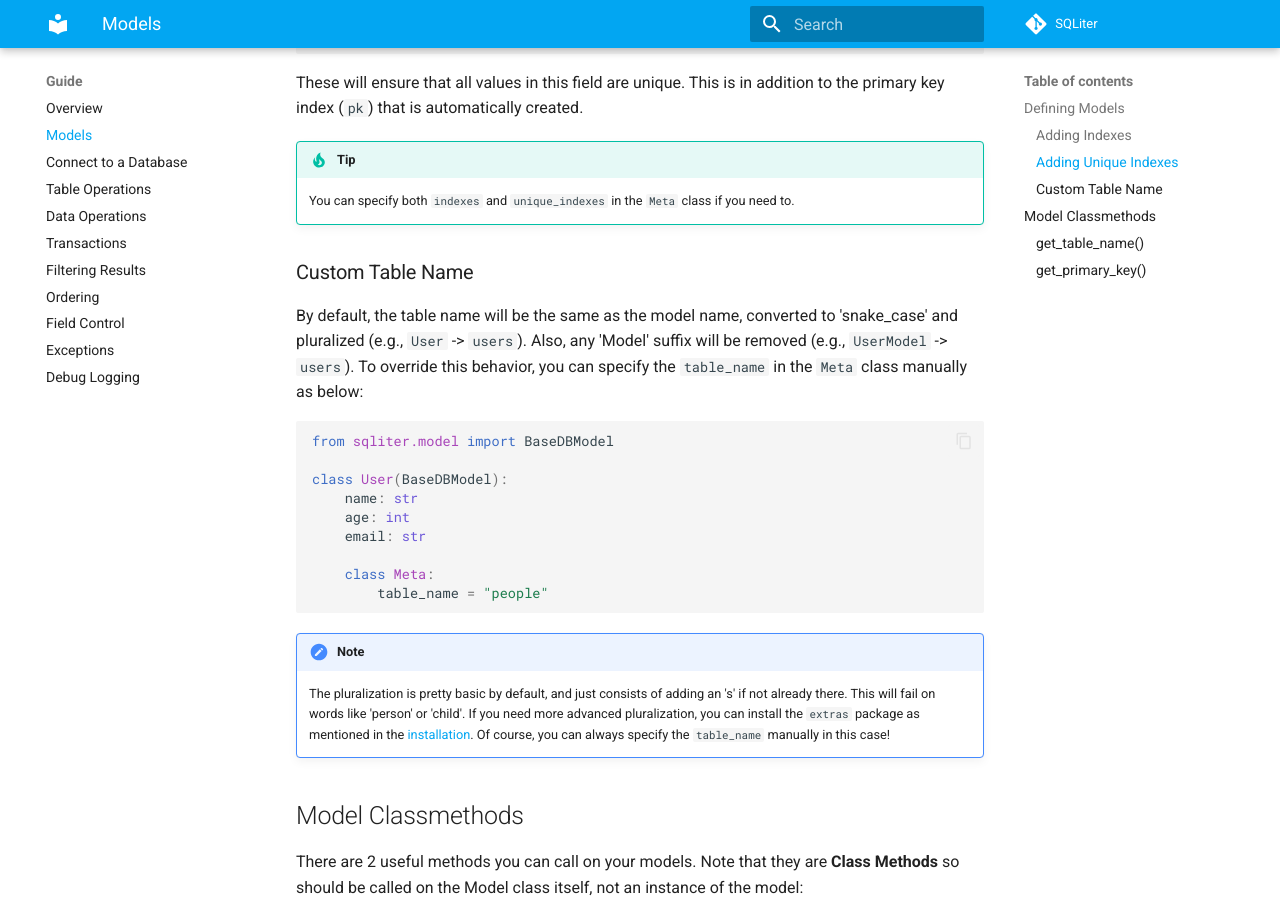
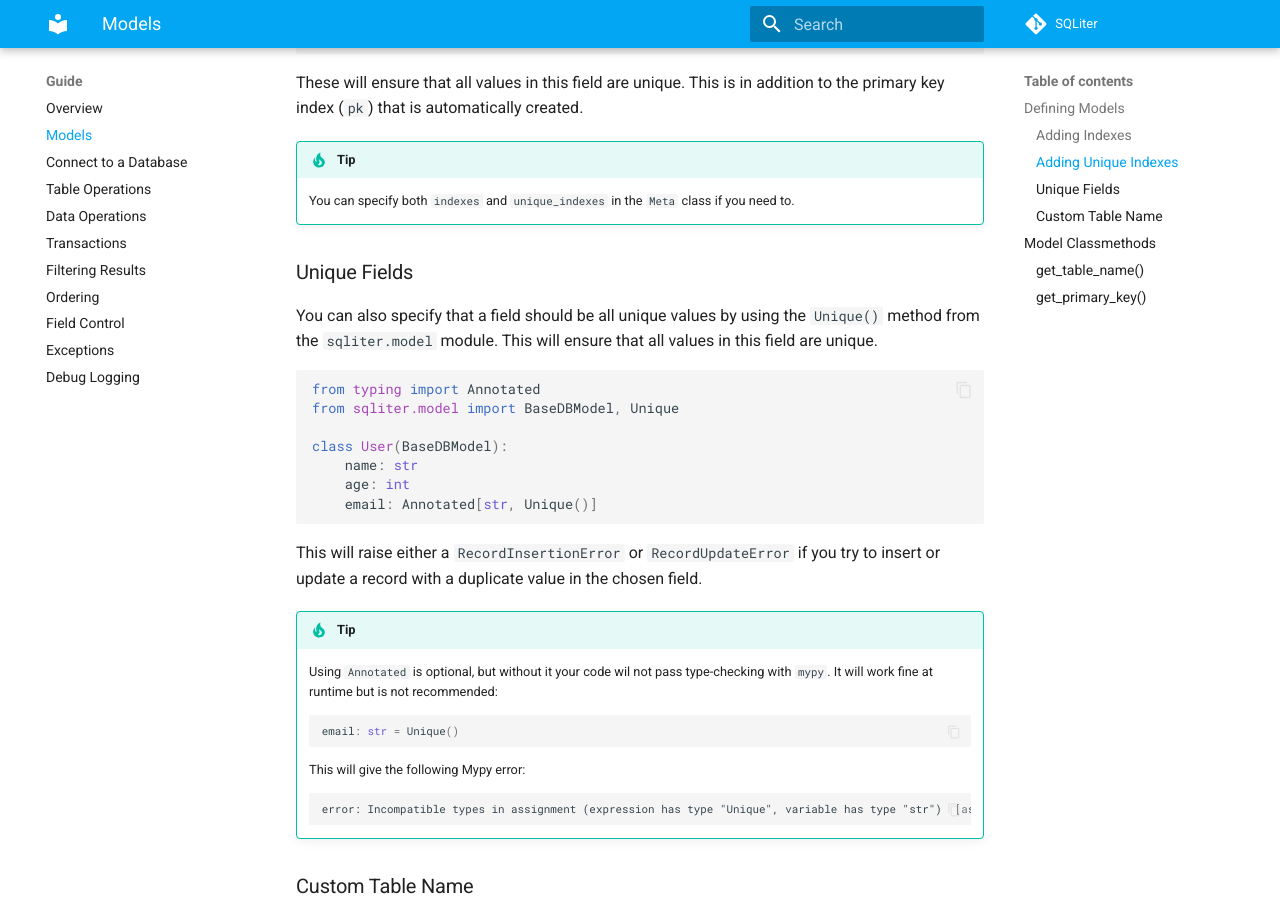
Before and after one commit to seapagan/sqliter-py, an MkDocs documentation site: the page built from docs/guide/models.md, in a window 1280 px wide and 900 px high, scrolled down 1530 px. Built offline with MkDocs 1.6.1 and Material for MkDocs 9.7.7, drawn with Linux system fonts in a browser that asks for light colours; plug-ins that fetch from the network failed and are left out; comment, search, counter and statistics services are not loaded.

Commit message:
update docs for the unique functionality
Signed-off-by: Grant Ramsay <seapagan@gmail.com>

````diff
--- a/docs/guide/models.md
+++ b/docs/guide/models.md
@@ -76,6 +76,41 @@ to the primary key index (`pk`) that is automatically created.
 > You can specify both `indexes` and `unique_indexes` in the `Meta` class if you
 > need to.
 
+### Unique Fields
+
+You can also specify that a field should be all unique values by using the
+`Unique()` method from the `sqliter.model` module. This will ensure that all
+values in this field are unique.
+
+```python
+from typing import Annotated
+from sqliter.model import BaseDBModel, Unique
+
+class User(BaseDBModel):
+    name: str
+    age: int
+    email: Annotated[str, Unique()]
+```
+
+This will raise either a `RecordInsertionError` or `RecordUpdateError` if you
+try to insert or update a record with a duplicate value in the chosen field.
+
+> [!TIP]
+>
+> Using `Annotated` is optional, but without it your code wil not pass
+> type-checking with `mypy`. It will work fine at runtime but is not recommended:
+>
+> ```python
+>     email: str = Unique()
+>
+>```
+>
+> This will give the following Mypy error:
+>
+> ```pre
+> error: Incompatible types in assignment (expression has type "Unique", variable has type "str")  [assignment]
+>```
+
 ### Custom Table Name
 
 By default, the table name will be the same as the model name, converted to
````
Also changed, not shown: CONTRIBUTING.md (+5 -5 lines), README.md (+1 -0 lines), docs/guide/data-ops.md (+12 -2 lines), docs/index.md (+1 -0 lines), 1 other file.
